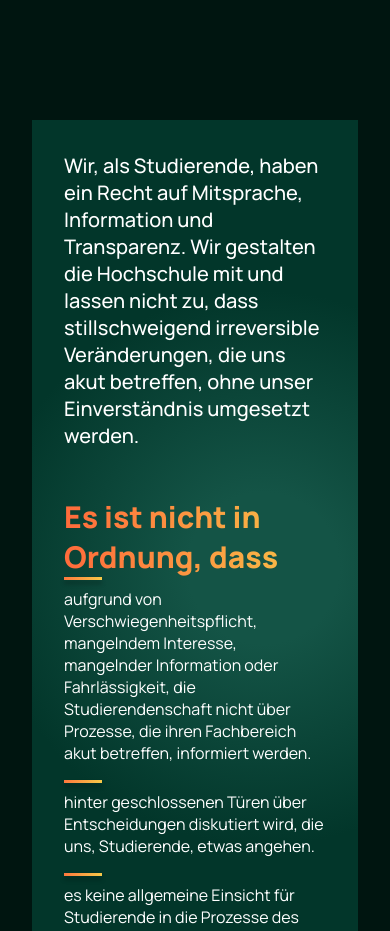
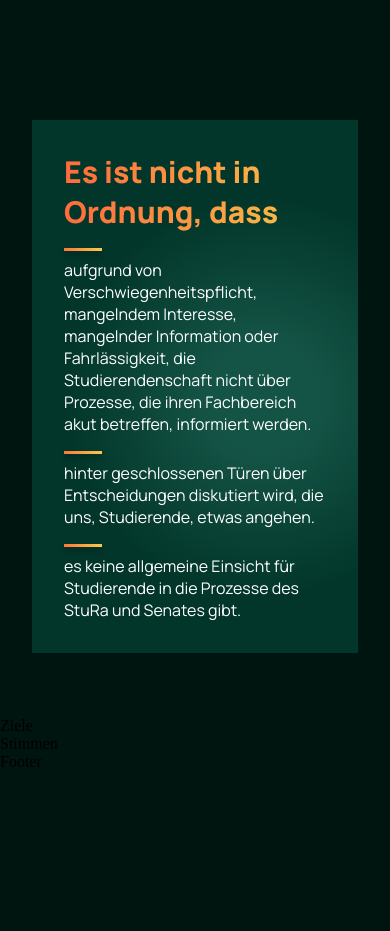
Before and after one commit to Lokoschade/webseite-jg-old, a React (Create React App) app: page / in a window 390 px wide. Shown: the part 1140-2071 px from the top of the page. After the commit the page ends 1911 px from the top, so only its background shows below. Built offline with nearby package versions, Linux system fonts and the light colour scheme.

Commit message:
anpassungen an zweitem abschnitt

```diff
--- a/src/App.css
+++ b/src/App.css
@@ -87,7 +87,9 @@ a {
     }
 
     .section__margin {
-        margin: 4rem;
+      margin-right: 4rem;
+      margin-bottom: 4rem;
+      margin-left: 4rem;
     }
   }
 
--- a/src/components/problem/Problem.jsx
+++ b/src/components/problem/Problem.jsx
@@ -4,8 +4,6 @@ import './problem.css'
 const Problem = () => {
   return (
     <div className='jg__problem section__margin' id='problem'>
-      <div className='jg__problem-intro'>
-        <p>Wir, als Studierende, haben ein Recht auf Mitsprache, Information und Transparenz. Wir gestalten die Hochschule mit und lassen nicht zu, dass stillschweigend irreversible Veränderungen, die uns akut betreffen, ohne unser Einverständnis umgesetzt werden.</p>      </div>
       <div className='jg__problem-heading'>
         <h1 className='gradient__text'>Es ist nicht in Ordnung, dass</h1>
       </div>
--- a/src/components/problem/problem.css
+++ b/src/components/problem/problem.css
@@ -7,21 +7,8 @@
     background: radial-gradient(circle at 71% 52%, #145446 15%, #02362A 55%);
 }
 
-.jg__problem-intro {
-    display: flex;
-    margin: 0;
-}
-
-.jg__problem-intro p {
-    font-family: var(--font-family);
-    color: var(--color-text);
-    font-weight: 500;
-    font-size: 20px;
-    line-height: 27px;
-}
-
 .jg__problem-heading {
-    margin: 3rem 0 2rem;
+    padding-bottom: 1rem;
 }
 
 .jg__problem-heading h1 {
@@ -51,12 +38,6 @@
     margin-bottom: 0.5rem;
 }
 
-@media screen and (max-width: 850px) {
-    .jg__problem-heading {
-        margin-bottom: 0rem;
-    }
-}
-
 @media screen and (max-width: 1050px) {
     .jg__problem-container {
         flex-direction: column;
@@ -67,3 +48,11 @@
         line-height: 40px;
     }
 }
+
+@media screen and (max-width: 700px) {
+
+}
+
+@media screen and (max-width: 550px) {
+
+}
```
